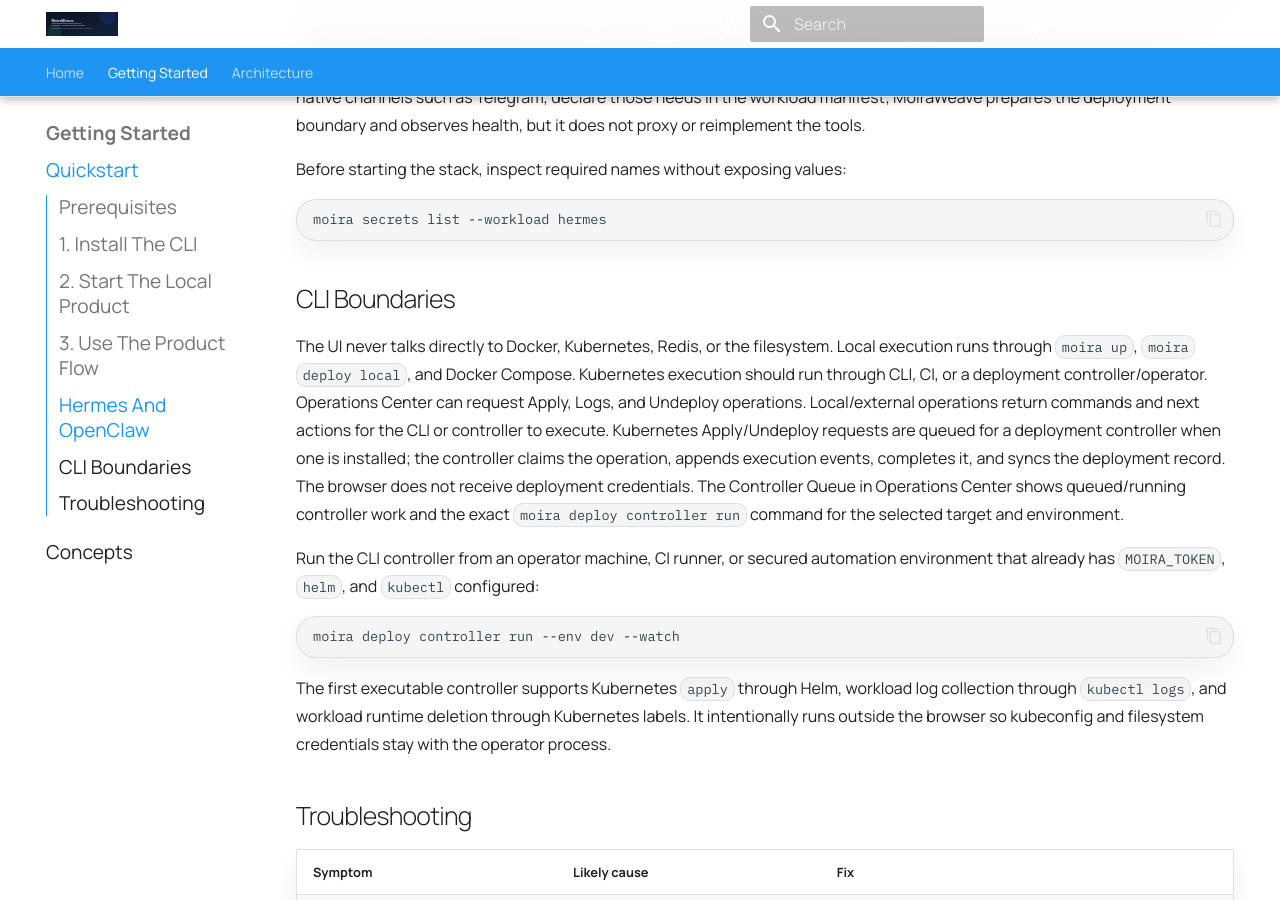
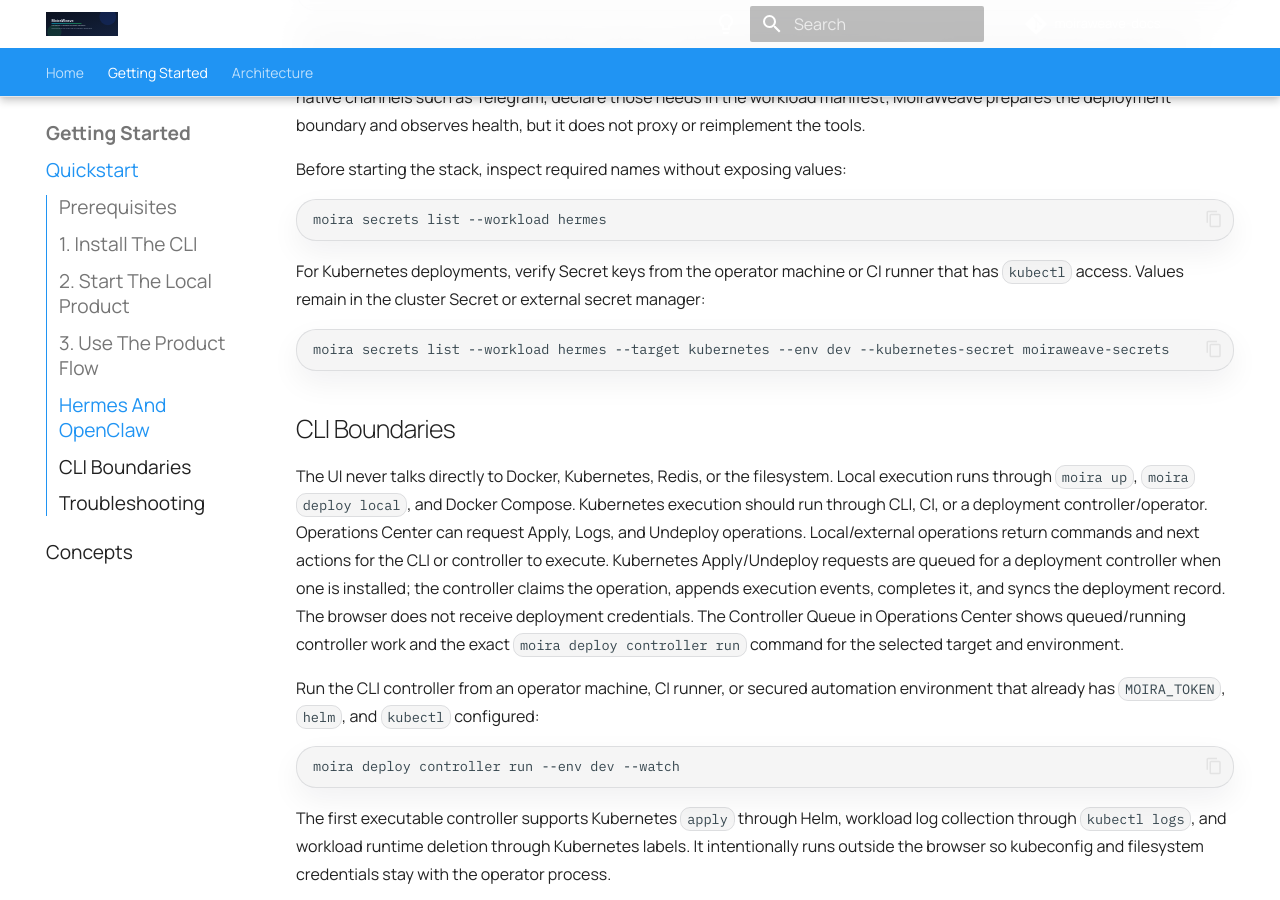
Before and after one commit to moiraweave-labs/moiraweave-docs, an MkDocs documentation site: the page built from docs/quickstart.md, in a window 1280 px wide and 900 px high, scrolled down 3816 px. Built offline with MkDocs 1.6.1 and Material for MkDocs 9.7.7, drawn with Linux system fonts in a browser that asks for light colours; comment, search, counter and statistics services are not loaded.

Commit message:
docs: add kubernetes secret checks

````diff
--- a/docs/quickstart.md
+++ b/docs/quickstart.md
@@ -199,6 +199,14 @@ Before starting the stack, inspect required names without exposing values:
 moira secrets list --workload hermes
 ```
 
+For Kubernetes deployments, verify Secret keys from the operator machine or CI
+runner that has `kubectl` access. Values remain in the cluster Secret or
+external secret manager:
+
+```bash
+moira secrets list --workload hermes --target kubernetes --env dev --kubernetes-secret moiraweave-secrets
+```
+
 ## CLI Boundaries
 
 The UI never talks directly to Docker, Kubernetes, Redis, or the filesystem.
````
Also changed, not shown: docs/architecture.md (+4 -1 lines).
